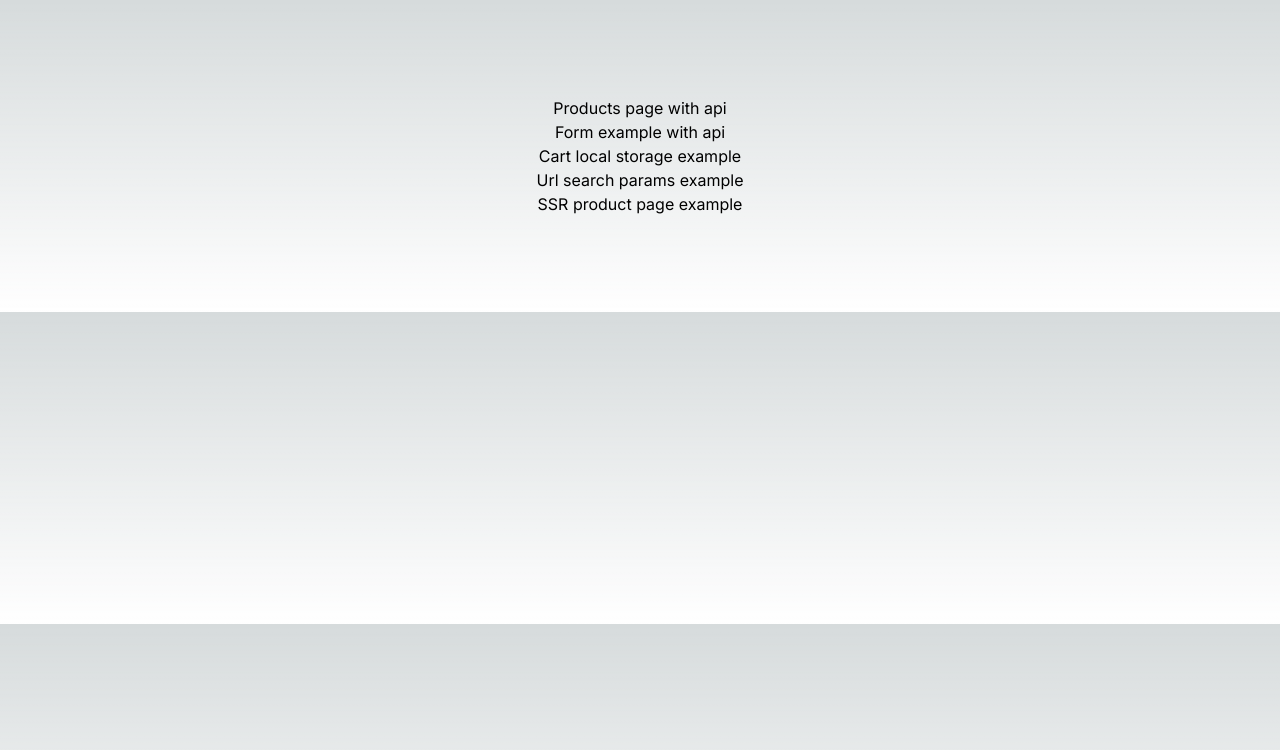
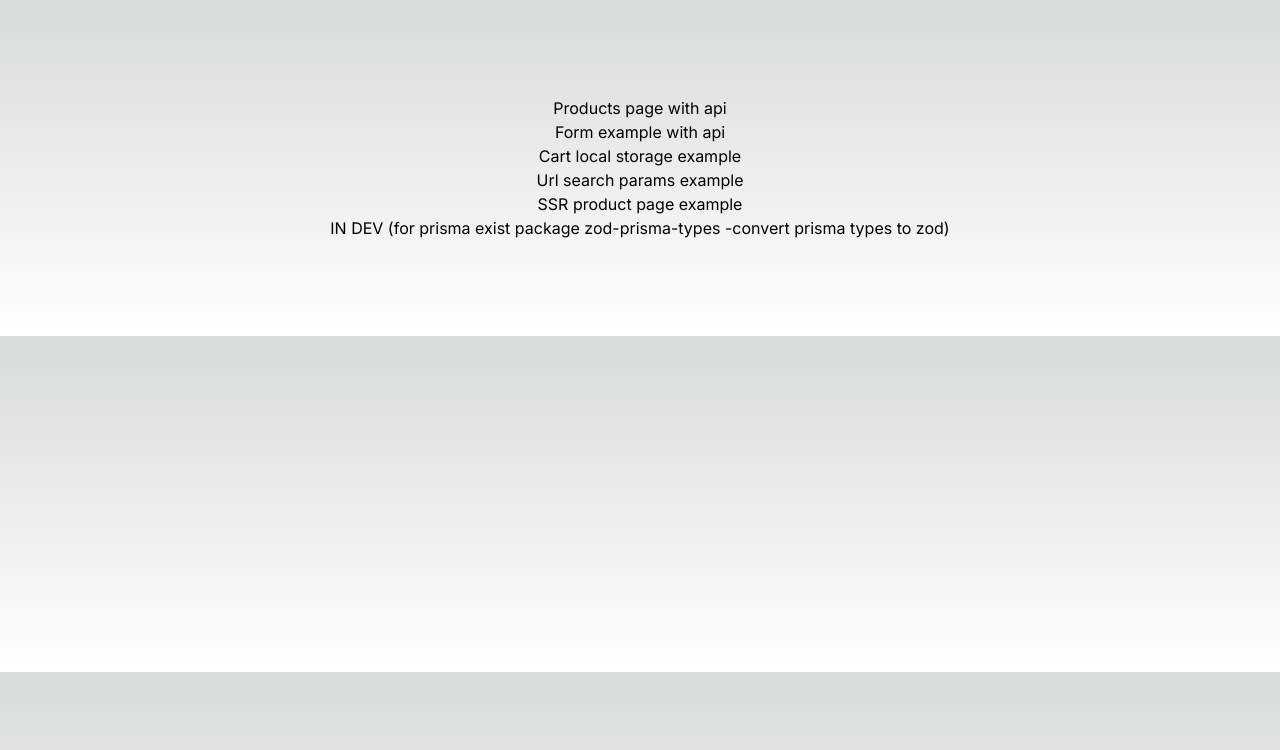
Before and after one commit to LotusAndMe/zod-next-examples, a Next.js app: page / in a window 1280 px wide. Shown: the top 750 px of the page. Built offline with nearby package versions, Linux system fonts and the light colour scheme.

Commit message:
Add in dev feature (prisma)

```diff
--- a/src/app/page.tsx
+++ b/src/app/page.tsx
@@ -9,6 +9,7 @@
       <Link href='/cart'>Cart local storage example</Link>
       <Link href='/producturl?id=1&color=green'>Url search params example</Link>
       <Link href='/productserver?id=1&color=green'>SSR product page example</Link>
+      <Link href='/prisma'>IN DEV (for prisma exist package zod-prisma-types -convert prisma types to zod)</Link>
     </main>
   )
 }
```
